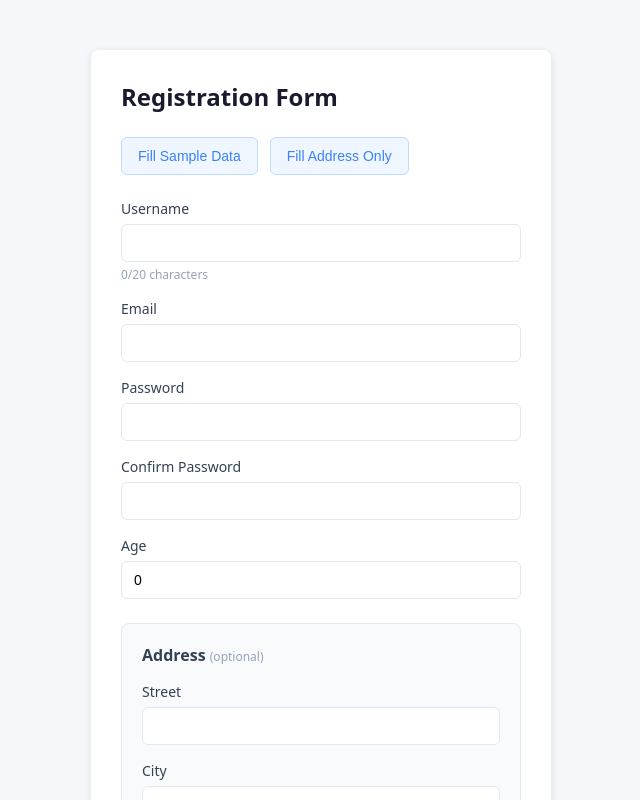
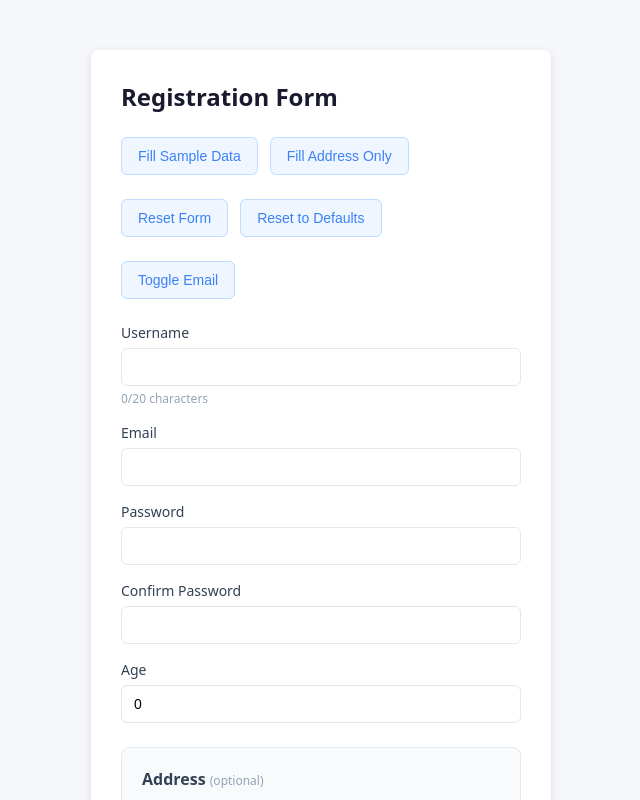
Before and after one commit to praveenfuloria/reactive-form-app, an Angular app: page / in a window 1280 px wide. Shown: the top 800 px of the page, without its empty margins (319-959 px from the left). Built offline with nearby package versions, Linux system fonts and the light colour scheme.

Commit message:
Resetting and disabling Controls

```diff
--- a/src/app/app.css
+++ b/src/app/app.css
@@ -191,3 +191,9 @@ input.ng-invalid.ng-touched {
   color: #94a3b8;
   margin-top: 4px;
 }
+
+input:disabled {
+  background-color: #bbbbbb;
+  opacity: 0.7;
+  cursor: not-allowed;
+}
--- a/src/app/app.html
+++ b/src/app/app.html
@@ -4,6 +4,15 @@
   <div class="action-buttons">
     <button type="button" (click)="fillSampleData()">Fill Sample Data</button>
     <button type="button" (click)="fillAddressOnly()">Fill Address Only</button>
+  </div>
+
+  <div class="action-buttons">
+    <button type="button" (click)="resetForm()">Reset Form</button>
+    <button type="button" (click)="resetToDefaults()">Reset to Defaults</button>
+  </div>
+
+  <div class="action-buttons">
+    <button type="button" (click)="toggleEmail()">Toggle Email</button>
   </div>
 
   <form [formGroup]="registrationForm" (ngSubmit)="onSubmit()">
--- a/src/app/app.ts
+++ b/src/app/app.ts
@@ -185,4 +185,25 @@ export class App {
       },
     });
   }
+
+  resetForm(): void {
+    this.registrationForm.reset();
+  }
+
+  resetToDefaults(): void {
+    this.registrationForm.reset({
+      age: 18,
+      address: {
+        state: 'CA',
+      },
+    });
+  }
+
+  toggleEmail(): void {
+    if (this.email.disabled) {
+      this.email.enable();
+    } else {
+      this.email.disable();
+    }
+  }
 }
```
